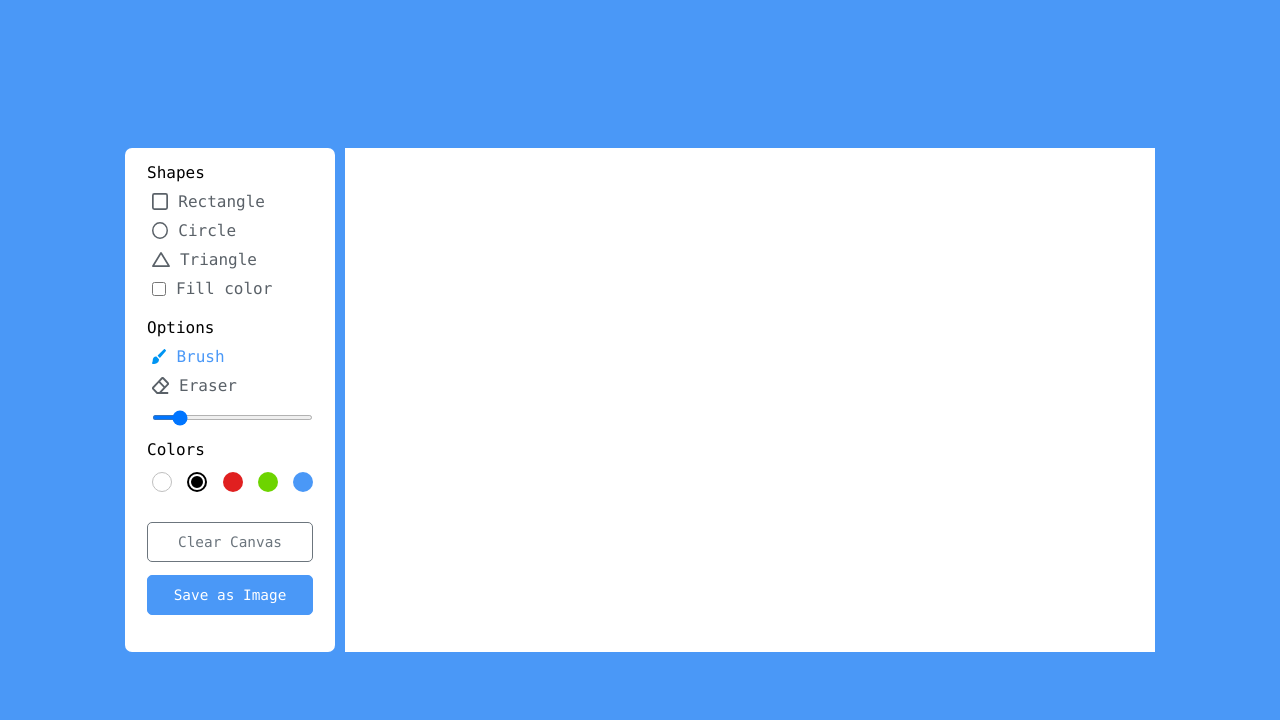
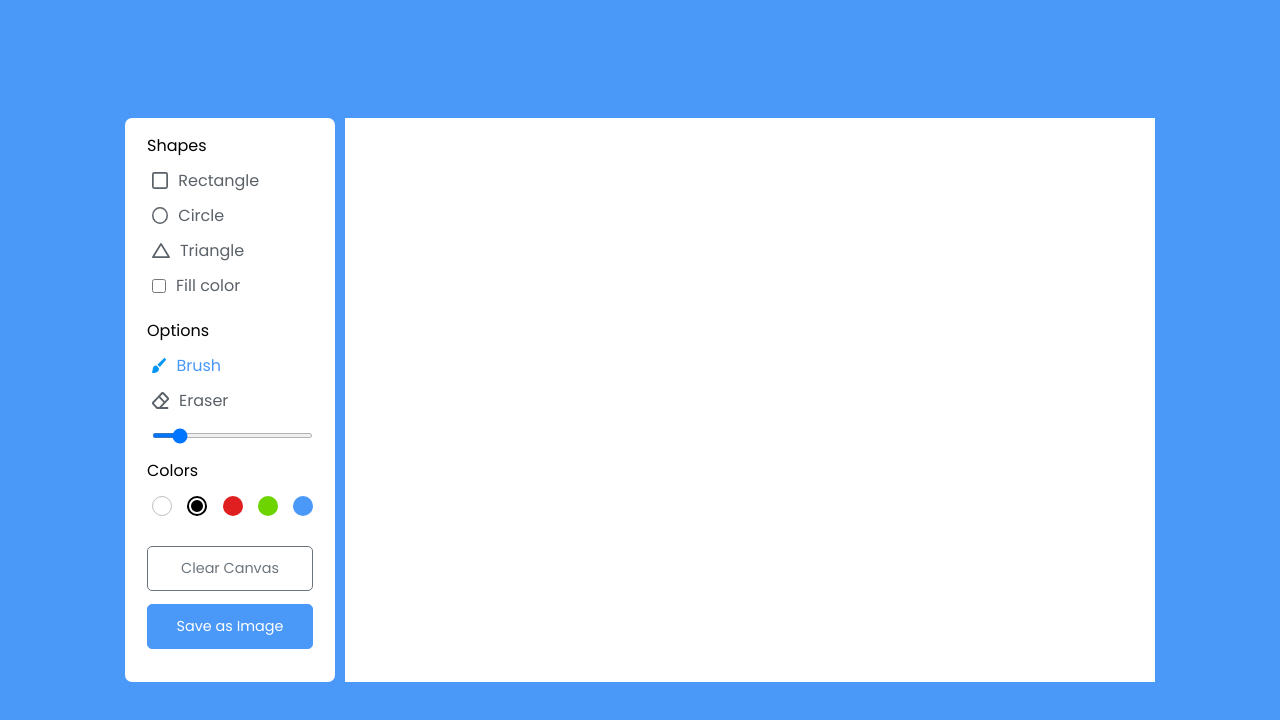
Before and after one commit to raingrain/mini-drawing-board, a website built with Vite: page index.html in a window 1280 px wide. Built offline with nearby package versions, Linux system fonts and the light colour scheme.

Commit message:
全局样式抽离

```diff
--- a/src/style.scss
+++ b/src/style.scss
@@ -1,3 +1,5 @@
+@import url("https://fonts.googleapis.com/css2?family=Poppins:wght@300;400;500;600;700&display=swap");
+
 $background-color: #4a98f7;
 
 @mixin flex($gap: normal, $flex-wrap: nowrap, $flex-direction: row, $justify-content: normal, $align-items: normal) {
@@ -39,6 +41,7 @@ $background-color: #4a98f7;
     left: $left;
 }
 
+@mixin globalStyles($font-family...) {
     * {
         margin: 0;
         padding: 0;
@@ -48,8 +51,12 @@ $background-color: #4a98f7;
         background: none;
         list-style: none;
         text-decoration: none;
-    font-family: Consolas, sans-serif;
+        font-family: $font-family;
     }
+}
+
+@include globalStyles('Poppins', Consolas, sans-serif);
+
 
 body {
     @include flex($justify-content: center, $align-items: center);
```
Lines whose indentation alone changed are shown as unchanged.
